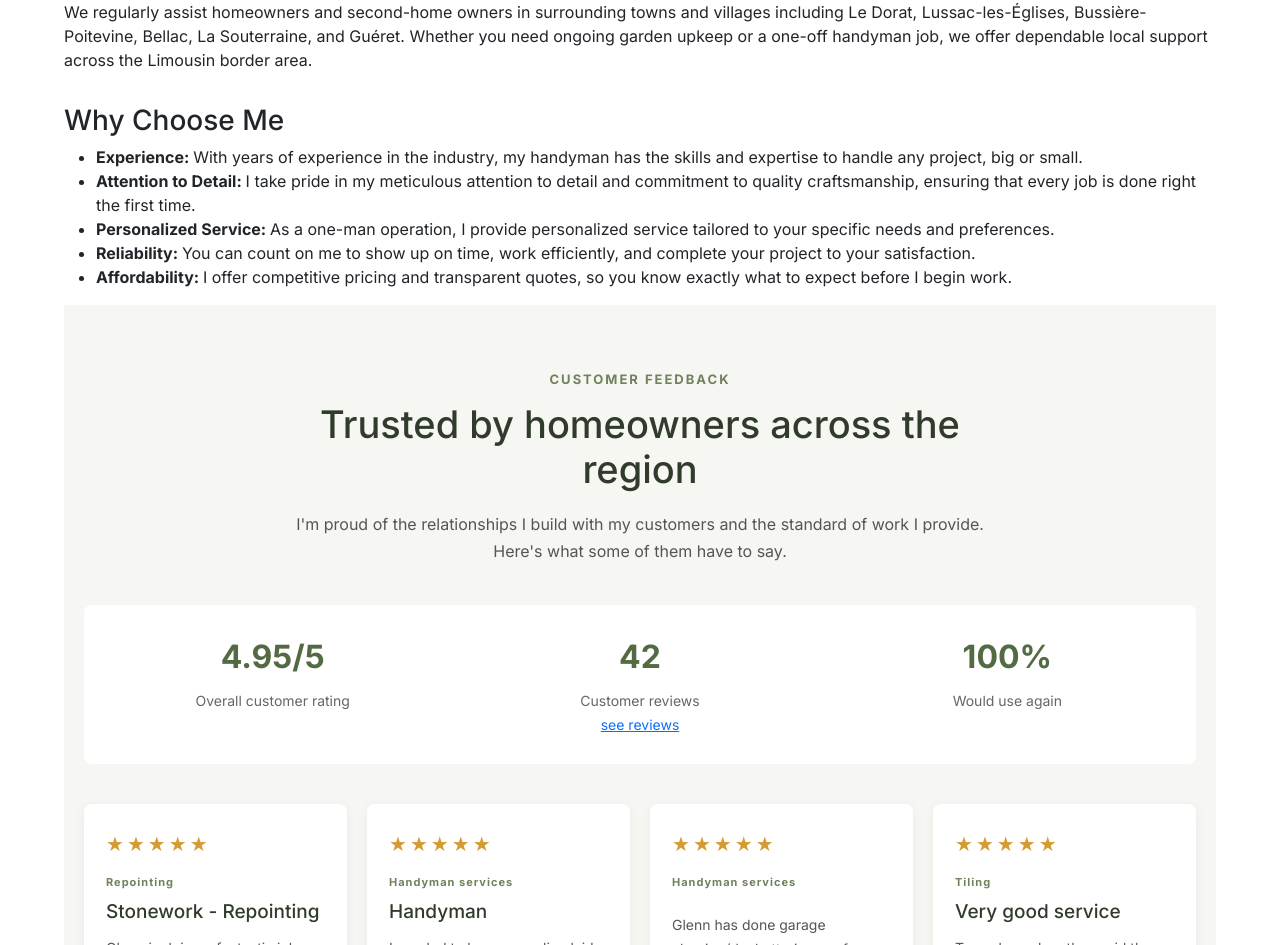
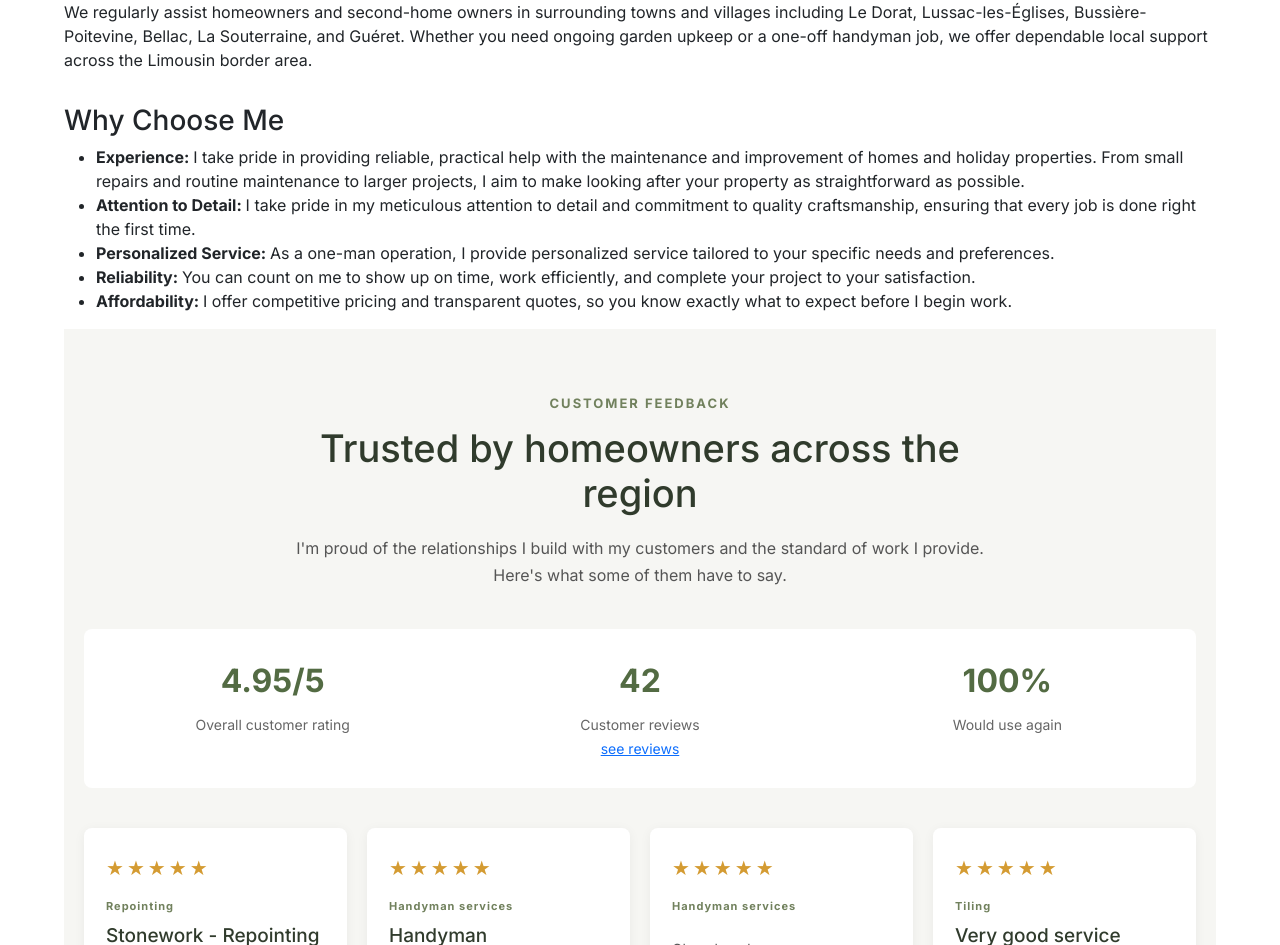
Before and after one commit to GlennPacker/VueDuVallonHandyman, a Next.js app: page / in a window 1280 px wide. Shown: the part 1049-1994 px from the top of the page. Built offline with nearby package versions, Linux system fonts and the light colour scheme.

Commit message:
Update page.tsx

```diff
--- a/src/app/page.tsx
+++ b/src/app/page.tsx
@@ -86,7 +86,7 @@ export default function Home() {
           <ul>
             <li>
               <strong>Experience: </strong>
-              With years of experience in the industry, my handyman has the skills and expertise to handle any project, big or small.
+              I take pride in providing reliable, practical help with the maintenance and improvement of homes and holiday properties. From small repairs and routine maintenance to larger projects, I aim to make looking after your property as straightforward as possible.
             </li>
 
             <li>
```
